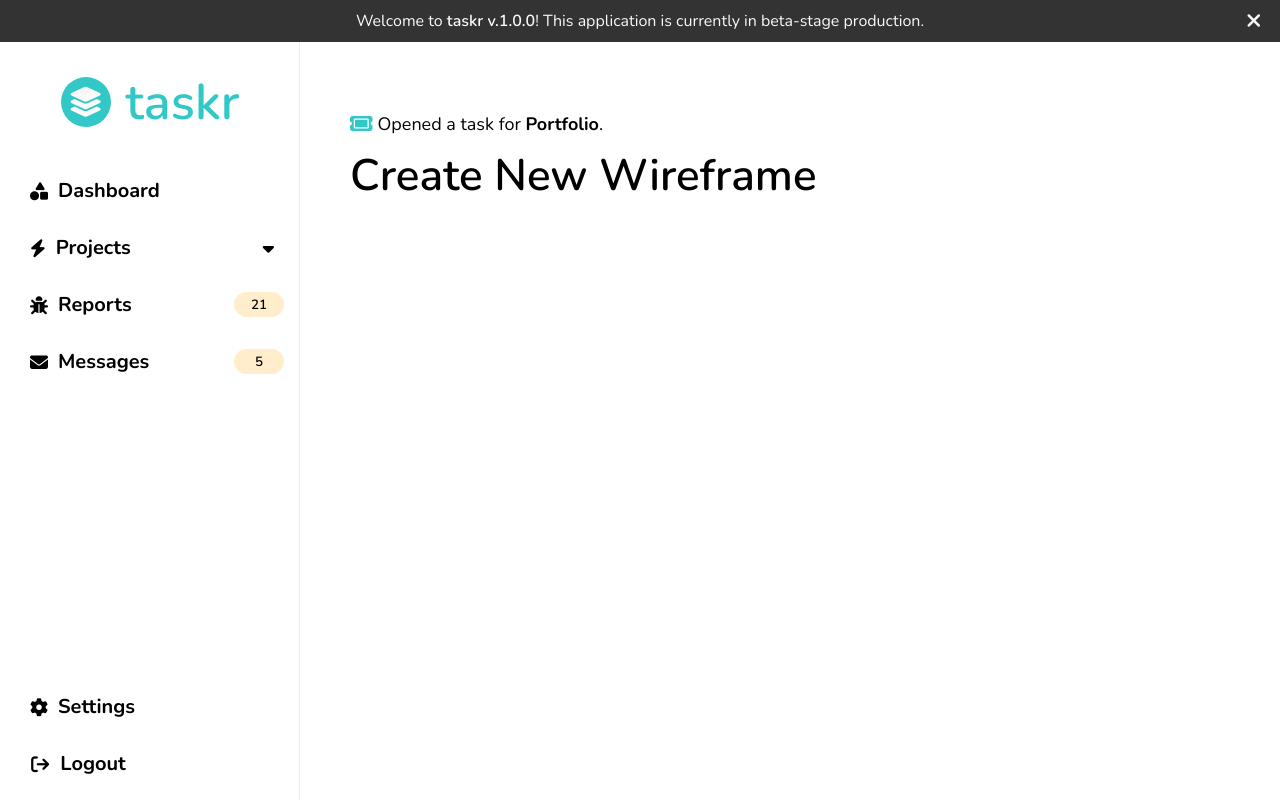
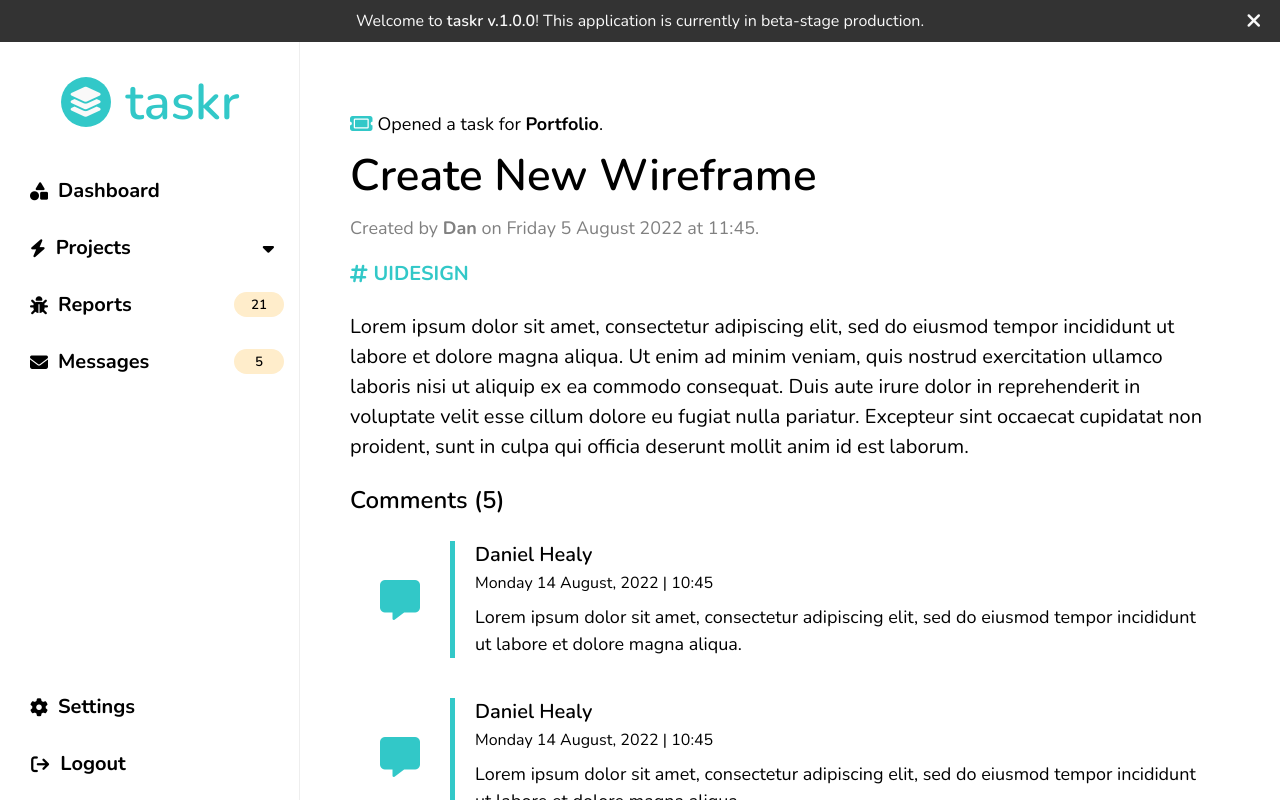
Before and after one commit to Web-Dev-Dan/taskr, a React (Create React App) app: page / in a window 1280 px wide. Both pictures are taken after a click on the button 486 px from the left and 503 px from the top of the page. Shown: the top 800 px of the page. Built offline with nearby package versions, Linux system fonts and the light colour scheme.

Commit message:
Finished styling TicketContainer and made TicketComment component

```diff
--- a/src/App.js
+++ b/src/App.js
@@ -24,7 +24,7 @@ function App() {
           "id": 1,
           "name": "Create New Wireframe",
           "author": "Dan",
-          "dateCreated": "6h ago",
+          "dateCreated": "5 Aug '22",
           "description": "Lorem ipsum dolor sit amet, consectetur adipiscing elit, sed do eiusmod tempor incididunt ut labore et dolore magna aliqua.",
           "tag": "UIDesign",
           "comments": ["This is a nice project!", "Good job!", "This is a nice project!", "Good job!"]
--- /dev/null
+++ b/src/components/Main/TicketContainer/TicketComment.css
@@ -0,0 +1,56 @@
+.comment-box {
+    background-color: var(--color-primary-light);
+    background-color: transparent;
+    width: 100%;
+    min-height: 80px;
+    margin-top: 10px;
+    padding: 15px 20px 15px 30px;
+    transition: all .3s;
+    display: flex;
+}
+
+.comment-box:hover {
+    background-color: var(--color-primary-light);
+    transform: translateX(-10px);
+}
+
+.comment-box__icon {
+    color: var(--color-primary);
+    font-size: 40px;
+    margin-right: 30px;
+    align-self: center;
+}
+
+.comment-box__content {
+    /* background-color: red; */
+    height: 100%;
+    padding-left: 20px;
+    border-left: 5px solid var(--color-primary);
+    flex: 1;
+    display: flex;
+    flex-direction: column;
+    justify-content: center;
+}
+
+.comment-box__content--top {
+    display: flex;
+    flex-direction: column;
+}
+
+.comment-box__content--top p:first-child {
+    font-size: 2rem;
+    font-weight: 600;
+    margin-bottom: 4px;
+}
+
+.comment-box__content--top p:last-child {
+    font-size: 1.6rem;
+    font-weight: 100;
+}
+
+.comment-box__comment {
+    font-size: 1.8rem;
+    font-weight: 200;
+    margin-top: 10px;
+    line-height: 1.5;
+}
--- /dev/null
+++ b/src/components/Main/TicketContainer/TicketComment.js
@@ -0,0 +1,19 @@
+
+import './TicketComment.css';
+
+function TicketComment() {
+    return (
+        <div className="comment-box">
+            <i className="comment-box__icon fa-solid fa-message"></i>
+            <div className="comment-box__content">
+                <div className="comment-box__content--top">
+                    <p>Daniel Healy</p>
+                    <p>Monday 14 August, 2022 | 10:45</p>
+                </div>
+                <p className="comment-box__comment">Lorem ipsum dolor sit amet, consectetur adipiscing elit, sed do eiusmod tempor incididunt ut labore et dolore magna aliqua.</p>
+            </div>
+        </div>
+    )
+}
+
+export default TicketComment;
--- a/src/components/Main/TicketContainer/TicketContainer.css
+++ b/src/components/Main/TicketContainer/TicketContainer.css
@@ -1,6 +1,9 @@
+/* Ticket Container */
+.ticket-container {}
+
 /* Ticket Header */
 .ticket__head {
-    margin: 70px 0 50px 0;
+    margin: 70px 0 5px 0;
 }
 
 .ticket__head-info {}
@@ -23,10 +26,6 @@
     font-weight: 300;
 }
 
-.ticket-info__subtitle--strong {
-    font-weight: 700;
-}
-
 .ticket-info__title {
     font-family: var(--font-primary);
     font-size: 4.4rem;
@@ -42,3 +41,108 @@
     font-size: 4rem;
     font-weight: 400;
 }
+
+.ticket-info__date {
+    color: var(--color-gray-darkest);
+    font-size: 1.8rem;
+    font-weight: 100;
+    margin-bottom: 15px;
+}
+
+.ticket-info__text--strong {
+    font-weight: 700;
+}
+
+
+.ticket-info__tag-container {
+    display: flex;
+    align-items: center;
+}
+
+.ticket-info__tag-icon {
+    color: var(--color-primary);
+    font-size: 20px;
+    margin-right: 3px;
+}
+
+.ticket-info__tag-input {
+    color: var(--color-primary);
+    font-family: var(--font-primary);
+    font-size: 2rem;
+    font-weight: 700;
+    padding: 5px 3px;
+    border: none;
+}
+
+.ticket-info__tag-input::placeholder {
+    font-family: var(--font-primary);
+    font-weight: 400;
+}
+
+.ticket__description-container {}
+
+.ticket__description {
+    background-color: transparent;
+    /* background-color: red; */
+    font-family: var(--font-primary);
+    font-size: 2rem;
+    font-weight: 100;
+    line-height: 1.5;
+    width: 100%;
+    max-width: 100%;
+    min-width: 200px;
+    min-height: 150px;
+    margin: 20px 0;
+    padding-right: 10px;
+    border: none;
+}
+
+/*
+.ticket__description-resize__container {
+    background-color: var(--color-primary);
+    width: 30px;
+    height: 30px;
+    border-radius: 50% 0 0 0;
+    display: flex;
+    justify-content: center;
+    align-items: center;
+    position: absolute;
+    bottom: 0;
+    right: 0;
+    transform: translateY(-23px);
+    z-index: -10;
+}
+
+.ticket__description-resize__icon {
+    color: var(--color-light);
+    font-size: 18px;
+    transform: rotate(45deg);
+
+}
+
+::-webkit-resizer {
+    background-color: transparent;
+    width: 50px;
+    height: 50px;
+    z-index: 100;
+}
+*/
+
+::-webkit-resizer {
+    display: none;
+}
+
+.comments-container {
+    /* background-color: red; */
+    width: 100%;
+    height: 200px;
+}
+
+.comments-container__header {
+    font-size: 2.4rem;
+    font-weight: 600;
+}
+
+.comments-container__comments {
+    padding-bottom: 50px;
+}
--- a/src/components/Main/TicketContainer/TicketContainer.js
+++ b/src/components/Main/TicketContainer/TicketContainer.js
@@ -1,4 +1,5 @@
 
+import TicketComment from './TicketComment';
 import './TicketContainer.css';
 
 function TicketContainer() {
@@ -7,12 +8,35 @@ function TicketContainer() {
             {/* Ticket Title Information */}
             <div className="ticket__head">
                 <div className="ticket__head-info">
+                    {/* Header */}
                     <div className="ticket-info__info">
                         <i className="ticket-info__icon fa-solid fa-ticket"></i>
-                        <p className="ticket-info__subtitle">Opened a task for <strong className="ticket-info__subtitle--strong">Portfolio</strong>.</p>
+                        <p className="ticket-info__subtitle">Opened a task for <strong className="ticket-info__text--strong">Portfolio</strong>.</p>
                     </div>
                     <input className="ticket-info__title" value="Create New Wireframe" placeholder="Add Ticket Name..." type="text" />
-                    {/* <p className="head-info__date">Created on {projectDateCreated} at {projectTimeCreated}.</p> */}
+                    {/* Author / Date / Time */}
+                    <p className="ticket-info__date">Created by <strong className="ticket-info__text--strong">Dan</strong> on Friday 5 August 2022 at 11:45.</p>
+                </div>
+            </div>
+            {/* Tag */}
+            <div className="ticket-info__tag-container">
+                <i className="ticket-info__tag-icon fa-solid fa-hashtag"></i>
+                <input className="ticket-info__tag-input" value="UIDESIGN" placeholder="Add Tag..." type="text" />
+            </div>
+            {/* Description */}
+            {/* <p className="ticket__description">Lorem ipsum dolor sit amet, consectetur adipiscing elit, sed do eiusmod tempor incididunt ut labore et dolore magna aliqua. Ut enim ad minim veniam, quis nostrud exercitation ullamco laboris nisi ut aliquip ex ea commodo consequat. Duis aute irure dolor in reprehenderit in voluptate velit esse cillum dolore eu fugiat nulla pariatur. Excepteur sint occaecat cupidatat non proident, sunt in culpa qui officia deserunt mollit anim id est laborum.</p> */}
+            <div className="ticket__description-container">
+                <textarea className="ticket__description" value="Lorem ipsum dolor sit amet, consectetur adipiscing elit, sed do eiusmod tempor incididunt ut labore et dolore magna aliqua. Ut enim ad minim veniam, quis nostrud exercitation ullamco laboris nisi ut aliquip ex ea commodo consequat. Duis aute irure dolor in reprehenderit in voluptate velit esse cillum dolore eu fugiat nulla pariatur. Excepteur sint occaecat cupidatat non proident, sunt in culpa qui officia deserunt mollit anim id est laborum." type="text" />
+                {/* <div className="ticket__description-resize__container">
+                    <i className="ticket__description-resize__icon fa-solid fa-left-right"></i>
+                </div> */}
+            </div>
+            <div className="comments-container">
+                <p className="comments-container__header">Comments (5)</p>
+                <div className="comments-container__comments">
+                    <TicketComment />
+                    <TicketComment />
+                    <TicketComment />
                 </div>
             </div>
         </div>
--- a/src/index.css
+++ b/src/index.css
@@ -36,6 +36,7 @@ body {
 
 .container {
   min-height: 100vh;
+  width: 100vw;
   display: flex;
   flex-direction: column;
 }
```
